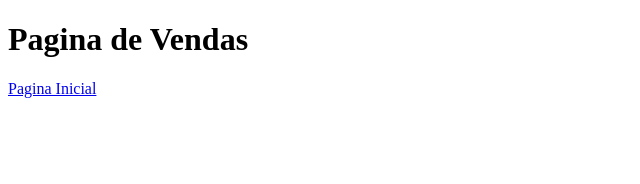
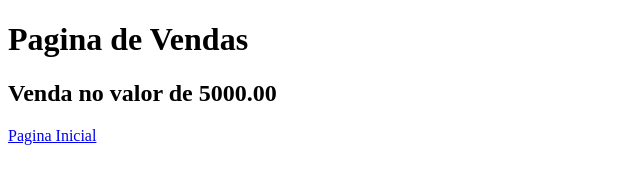
Before and after one commit to Carlos-Rangel7/loja, a plain HTML site: page vendas.html in a window 1280 px wide. Shown: the whole page, without its empty margins (0-640 px from the left). Drawn offline with Linux system fonts and the light colour scheme.

Commit message:
Segundo commit

```diff
--- a/vendas.html
+++ b/vendas.html
@@ -8,6 +8,7 @@
 </head>
 <body>
     <h1>Pagina de Vendas</h1>
+    <h2>Venda no valor de 5000.00</h2>
     <a href="index.html">Pagina Inicial</a>
 
 </body>
```
